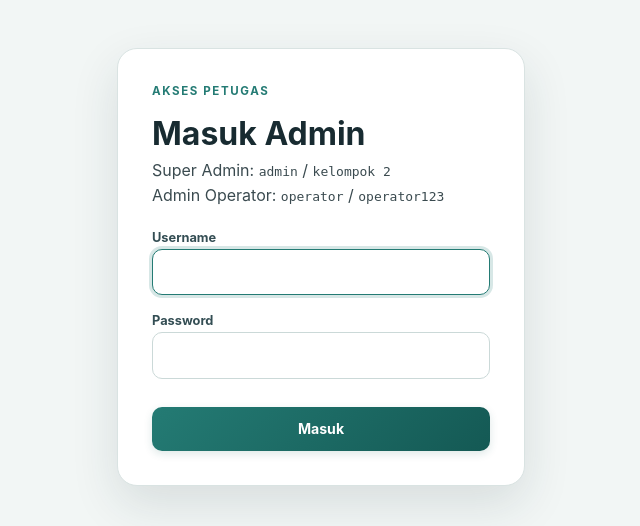
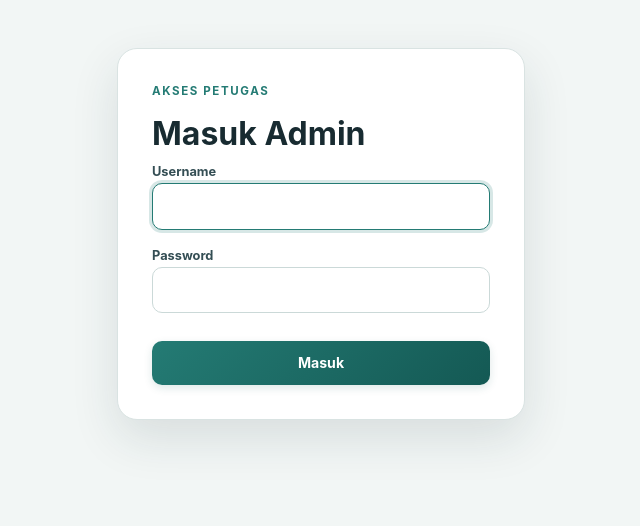
Before and after one commit to zahranfahri1-lgtm/Sistem_kependudukan, a Laravel app: page /login in a window 1280 px wide. Shown: the part 73-599 px from the top of the page, without its empty margins (319-959 px from the left). Run offline with Laravel 12, Linux system fonts and the light colour scheme.

Commit message:
Hapus teks bantu

```diff
--- a/resources/views/auth/login.blade.php
+++ b/resources/views/auth/login.blade.php
@@ -211,7 +211,6 @@
   <div class="card login-card">
     <p class="page-eyebrow">AKSES PETUGAS</p>
     <h1>Masuk Admin</h1>
-    <p style="margin-bottom:16px;opacity:.85;">Super Admin: <code>admin</code> / <code>kelompok 2</code><br>Admin Operator: <code>operator</code> / <code>operator123</code></p>
     @if($errors->any())<p role="alert" style="margin-bottom:14px;padding:10px 14px;border:1px solid #ef4444;border-radius:10px;color:#fca5a5;">{{ $errors->first() }}</p>@endif
     <form method="POST" action="{{ route('login.attempt') }}">
       @csrf
```
